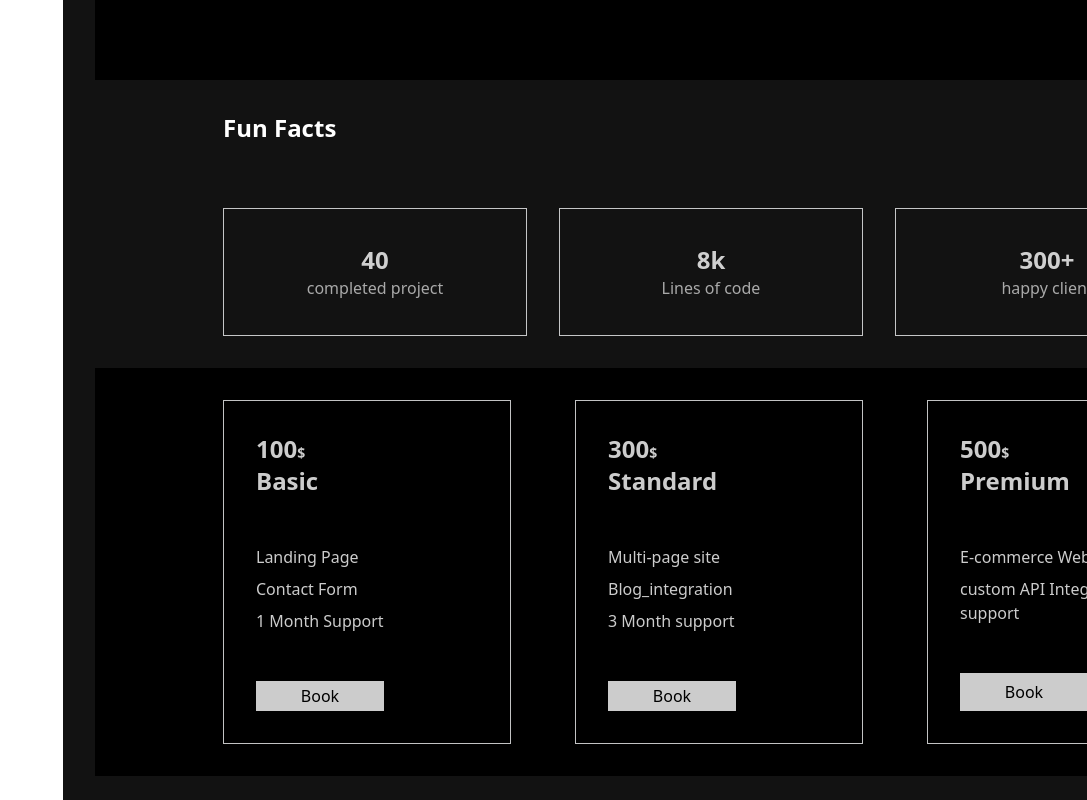
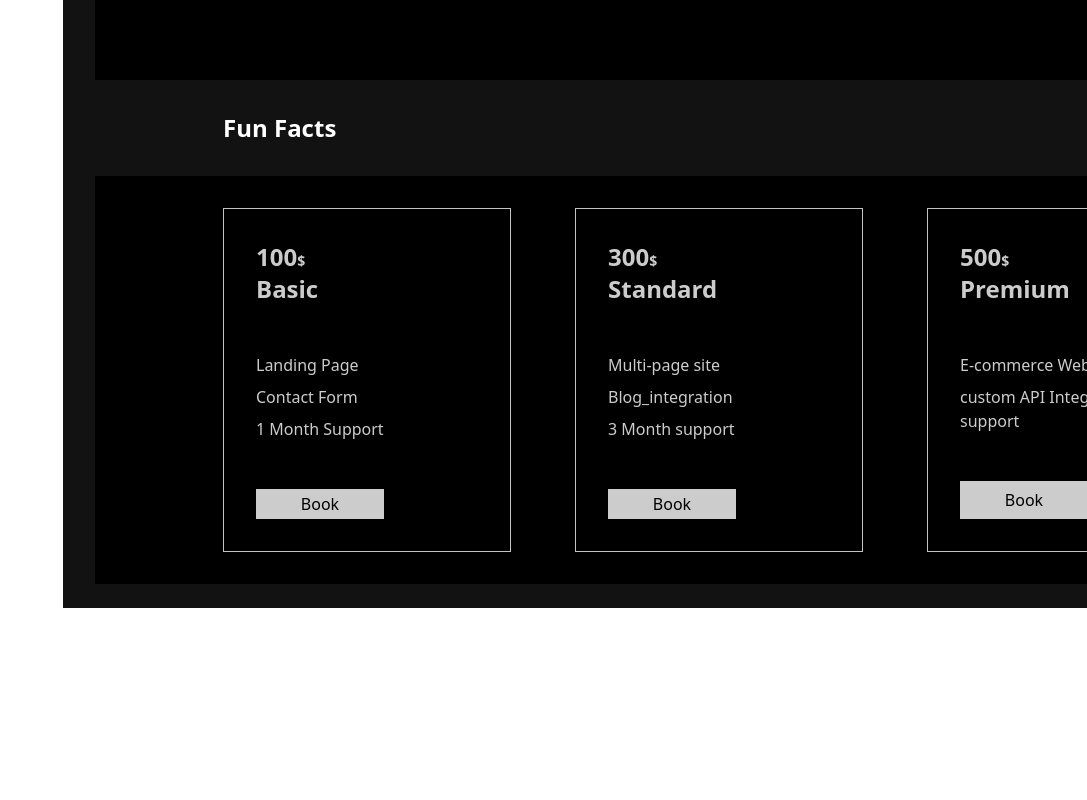
Before and after one commit to josue583/Joshua-portfolio, a React (Vite) app: page /service in a window 1280 px wide. Shown: the part 1952-2752 px from the top of the page, without its empty margins (193-1280 px from the left). After the commit the page ends 2560 px from the top, so only its background shows below. Built offline with nearby package versions, Linux system fonts and the light colour scheme.

Commit message:
testing fun components

```diff
--- a/src/pages/Service.jsx
+++ b/src/pages/Service.jsx
@@ -4,7 +4,7 @@ import Card from '../components/Card'
 import cardInformation from '../assets/cardInformation'
 import Parterners from '../components/Parterners'
 import Funfact from '../components/Funfact'
-import Fun from '../assets/fun'
+// import Fun from '../assets/fun'
 import PriceCard from '../components/PriceCard'
 import Price from '../assets/Price'
 function createCard(cardinf){
@@ -54,9 +54,9 @@ function Service() {
         <Parterners/>
         <div className=' flex flex-col gap-16 justify-center p-8 md:p-0'>
         <h1 className='text-white text-2xl font-extrabold md:pl-32'>Fun Facts</h1>
-        <div className='flex flex-wrap gap-8 md:pl-32 items-center'>
+        {/* <div className='flex flex-wrap gap-8 md:pl-32 items-center'>
         {Fun.map(createFun)}
-        </div>
+        </div> */}
 
 
         </div>
```
